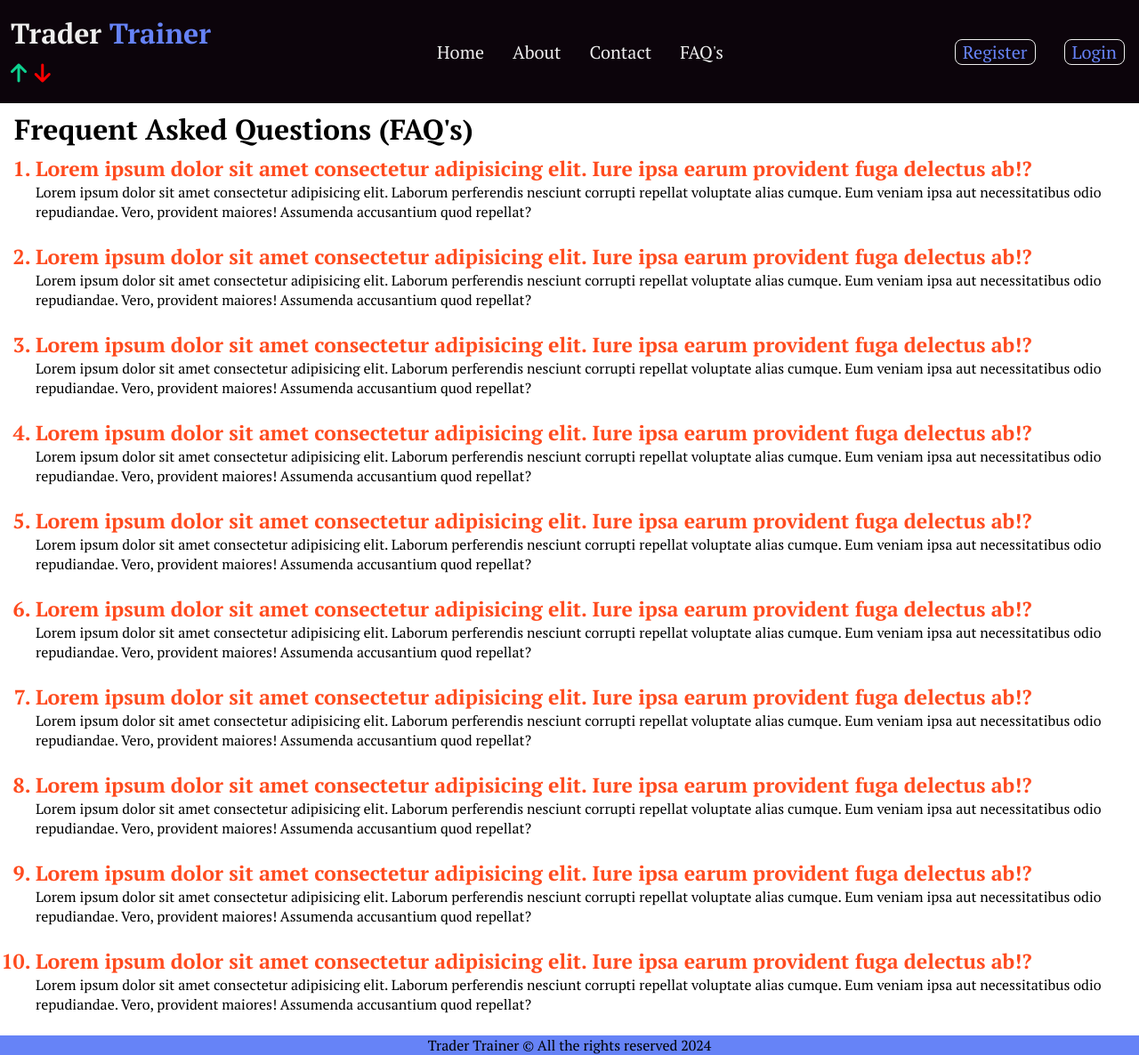
After one commit to mrm-codes/trader-trainer, a Django app: page /faq/ in a window 1280 px wide. The commit adds this page. Shown: the whole page at 89% size. Run offline with Django 5.2, Linux system fonts and the light colour scheme; some web fonts are replaced.

Commit message:
added faq page and added css properties

```diff
--- a/p-trader/paper_trader/trader/static/style.css
+++ b/p-trader/paper_trader/trader/static/style.css
@@ -49,12 +49,15 @@
     width: 60%;
     font-family: 'PT Serif' ,'Barlow condensed';
     font-size: 1.25rem;
+    text-decoration: none;
 }
 
-.nav-items li{
+.nav-items a{
     list-style: none;
     margin: 0 1rem;
     cursor: pointer;
+    text-decoration: none;
+    color: #eee;
 }
 
 .nav-btn{
@@ -64,18 +67,21 @@
     justify-content: end;
     width: 20%;
     font-family: 'PT Serif' ,'Barlow condensed';
-
+    text-decoration: none;
 }
 
-.nav-btn button{
+.nav-btn a{
     margin: 0 1rem;
     font-size: 1.25rem;
-    background-color: #6683f7;
+    background: none;
     padding: 0 .5rem;
     font-family: 'PT Serif' ,'Barlow condensed';
     border-radius: .5rem;
     outline: none;
     cursor: pointer;
+    text-decoration: none;
+    color: #6683f7;
+    border: 1px solid #eee;
 }
 
 /*-----content----*/
@@ -108,3 +114,26 @@ img{
     background-color: #6683f7;
     justify-content: center;
 }
+
+/*About*/
+
+
+
+/*Contact*/
+
+
+
+/*FAQ*/
+.faq{margin: .5rem 1rem;}
+.faq ol{margin: .5rem 1.5rem;}
+.faq ol li{
+    font-size: 1.45rem;
+    font-weight: 700;
+    color: #ff4b1e;
+}
+
+.faq ol p{margin-bottom: 1.5rem;}
+/*Register*/
+
+
+/*Login*/
--- /dev/null
+++ b/p-trader/paper_trader/trader/templates/faq.html
@@ -0,0 +1,28 @@
+{% extends 'master_temp.html' %}
+{% block content %}
+<div class="faq">
+<h1>Frequent Asked Questions (FAQ's)</h1>
+<ol>
+    <li>Lorem ipsum dolor sit amet consectetur adipisicing elit. Iure ipsa earum provident fuga delectus ab!?</li>
+    <p>Lorem ipsum dolor sit amet consectetur adipisicing elit. Laborum perferendis nesciunt corrupti repellat voluptate alias cumque. Eum veniam ipsa aut necessitatibus odio repudiandae. Vero, provident maiores! Assumenda accusantium quod repellat?</p>
+    <li>Lorem ipsum dolor sit amet consectetur adipisicing elit. Iure ipsa earum provident fuga delectus ab!?</li>
+    <p>Lorem ipsum dolor sit amet consectetur adipisicing elit. Laborum perferendis nesciunt corrupti repellat voluptate alias cumque. Eum veniam ipsa aut necessitatibus odio repudiandae. Vero, provident maiores! Assumenda accusantium quod repellat?</p>
+    <li>Lorem ipsum dolor sit amet consectetur adipisicing elit. Iure ipsa earum provident fuga delectus ab!?</li>
+    <p>Lorem ipsum dolor sit amet consectetur adipisicing elit. Laborum perferendis nesciunt corrupti repellat voluptate alias cumque. Eum veniam ipsa aut necessitatibus odio repudiandae. Vero, provident maiores! Assumenda accusantium quod repellat?</p>
+    <li>Lorem ipsum dolor sit amet consectetur adipisicing elit. Iure ipsa earum provident fuga delectus ab!?</li>
+    <p>Lorem ipsum dolor sit amet consectetur adipisicing elit. Laborum perferendis nesciunt corrupti repellat voluptate alias cumque. Eum veniam ipsa aut necessitatibus odio repudiandae. Vero, provident maiores! Assumenda accusantium quod repellat?</p>
+    <li>Lorem ipsum dolor sit amet consectetur adipisicing elit. Iure ipsa earum provident fuga delectus ab!?</li>
+    <p>Lorem ipsum dolor sit amet consectetur adipisicing elit. Laborum perferendis nesciunt corrupti repellat voluptate alias cumque. Eum veniam ipsa aut necessitatibus odio repudiandae. Vero, provident maiores! Assumenda accusantium quod repellat?</p>
+    <li>Lorem ipsum dolor sit amet consectetur adipisicing elit. Iure ipsa earum provident fuga delectus ab!?</li>
+    <p>Lorem ipsum dolor sit amet consectetur adipisicing elit. Laborum perferendis nesciunt corrupti repellat voluptate alias cumque. Eum veniam ipsa aut necessitatibus odio repudiandae. Vero, provident maiores! Assumenda accusantium quod repellat?</p>
+    <li>Lorem ipsum dolor sit amet consectetur adipisicing elit. Iure ipsa earum provident fuga delectus ab!?</li>
+    <p>Lorem ipsum dolor sit amet consectetur adipisicing elit. Laborum perferendis nesciunt corrupti repellat voluptate alias cumque. Eum veniam ipsa aut necessitatibus odio repudiandae. Vero, provident maiores! Assumenda accusantium quod repellat?</p>
+    <li>Lorem ipsum dolor sit amet consectetur adipisicing elit. Iure ipsa earum provident fuga delectus ab!?</li>
+    <p>Lorem ipsum dolor sit amet consectetur adipisicing elit. Laborum perferendis nesciunt corrupti repellat voluptate alias cumque. Eum veniam ipsa aut necessitatibus odio repudiandae. Vero, provident maiores! Assumenda accusantium quod repellat?</p>
+    <li>Lorem ipsum dolor sit amet consectetur adipisicing elit. Iure ipsa earum provident fuga delectus ab!?</li>
+    <p>Lorem ipsum dolor sit amet consectetur adipisicing elit. Laborum perferendis nesciunt corrupti repellat voluptate alias cumque. Eum veniam ipsa aut necessitatibus odio repudiandae. Vero, provident maiores! Assumenda accusantium quod repellat?</p>
+    <li>Lorem ipsum dolor sit amet consectetur adipisicing elit. Iure ipsa earum provident fuga delectus ab!?</li>
+    <p>Lorem ipsum dolor sit amet consectetur adipisicing elit. Laborum perferendis nesciunt corrupti repellat voluptate alias cumque. Eum veniam ipsa aut necessitatibus odio repudiandae. Vero, provident maiores! Assumenda accusantium quod repellat?</p>
+</ol>
+</div>
+{% endblock %}
--- a/p-trader/paper_trader/trader/templates/master_temp.html
+++ b/p-trader/paper_trader/trader/templates/master_temp.html
@@ -9,9 +9,33 @@
 
 </head>
 <body>
+  <div class="nav">
+    <div class="logo">Trader <span>Trainer</span>
+        <span class="up"><i class="fa-solid fa-arrow-up"></i></span>
+        <span class="down"><i class="fa-solid fa-arrow-down"></i></i></span>
+
+
+
+    </div>
+
+    <div class="nav-items">
+        <a href="{% url 'base' %}">Home</a>
+        <a href="{% url 'about' %}">About</a>
+        <a href="{% url 'contact' %}">Contact</a>
+        <a href="{% url 'faq' %}">FAQ's</a>
+    </div>
+
+    <div class="nav-btn">
+        <a href="{% url 'register_user' %}">Register</a>
+        <a href="{% url 'login_user' %}">Login</a>
+    </div>
+
+</div>
 
 {% block content %}
 {% endblock %}
-
+<div class="footer">
+  Trader Trainer © All the rights reserved 2024
+</div>
 </body>
 </html>
--- a/p-trader/paper_trader/trader/urls.py
+++ b/p-trader/paper_trader/trader/urls.py
@@ -5,6 +5,7 @@ urlpatterns = [
     path('', views.base, name='base'),
     path('about/', views.about, name='about'),
     path('contact/', views.contact, name='contact'),
+    path('faq/', views.faq, name='faq'),
     path('register_user/', views.register_user, name='register_user'),
     path('login_user/', views.login_user, name='login_user'),
     path('user_dash', views.user_dash, name='user_dash'),
--- a/p-trader/paper_trader/trader/views.py
+++ b/p-trader/paper_trader/trader/views.py
@@ -11,6 +11,9 @@ def about(request):
 
 def contact(request):
     return render(request, 'contact.html')
+
+def faq(request):
+    return render(request, 'faq.html')
 
 def login_user(request):
     form = AuthenticationForm()
```
Also changed, not shown: p-trader/paper_trader/trader/templates/about.html (+31 -1 lines), p-trader/paper_trader/trader/templates/base.html (+1 -25 lines), p-trader/paper_trader/trader/templates/contact.html (+12 -1 lines), p-trader/paper_trader/trader/templates/registration_form.html (+6 -4 lines).
